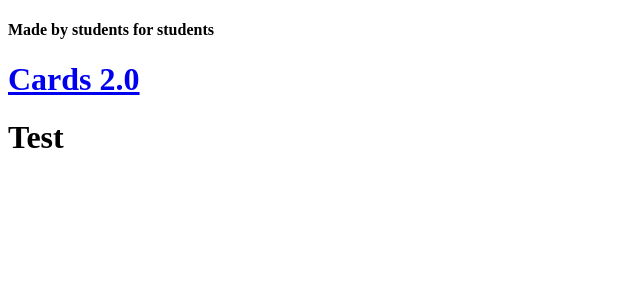
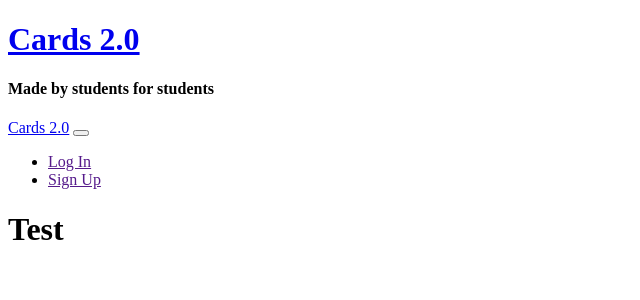
Before and after one commit to BaseCampCoding/django-unit-project-joseph-dylan-greg, a Django app: page / in a window 1280 px wide. Shown: the top 300 px of the page, without its empty margins (0-640 px from the left). Run offline with Django 3.2, Linux system fonts and the light colour scheme.

Commit message:
Fix for gregs missing navbar

```diff
--- a/templates/base.html
+++ b/templates/base.html
@@ -5,12 +5,15 @@
     <meta http-equiv="X-UA-Compatible" content="IE=edge">
     <meta name="viewport" content="width=device-width, initial-scale=1.0">
     <title>Cards 2.0</title>
-    <h4>Made by students for students</h4>
 </head>
 <body>
     <header>
         <h1><a href="{% url 'home' %}">Cards 2.0</a></h1>
+        <h4>Made by students for students</h4>
     </header>
+    <div>
+        {% include 'partials/navbar.html' %}
+    </div>
     <div>
         {% block content %}
         {% endblock content %}
--- a/templates/partials/navbar.html
+++ b/templates/partials/navbar.html
@@ -18,14 +18,14 @@
                 <a class="nav-link" href="{% url 'password_change' %}">Change Password</a>
             </li>
             <li class="nav-item">
-                <a class="nav-link" href="{% url 'logout' %}">Log Out</a>
+                <a class="nav-link" href="">Log Out</a>
             </li>
         {% else %}
             <li class="nav-item">
-                <a class="nav-link" href="{% url 'login' %}">Log In</a>
+                <a class="nav-link" href="">Log In</a>
             </li>
             <li class="nav-item">
-                <a class="nav-link" href="{% url'signup' %}">Sign Up</a>
+                <a class="nav-link" href="">Sign Up</a>
             </li>
         {% endif %}
         </ul>
```
